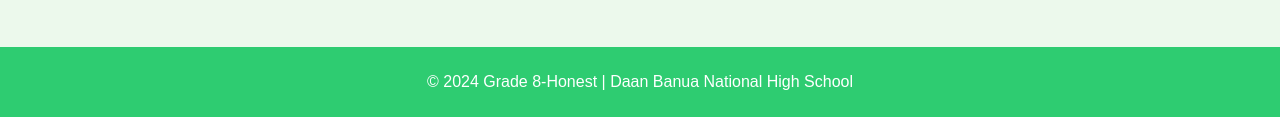
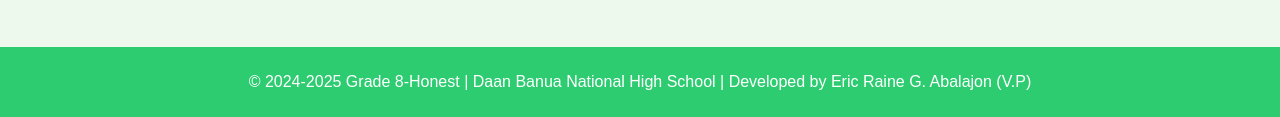
Before and after one commit to ClassicFriv/ClassicFriv.github.io, a plain HTML site: page index.html in a window 1280 px wide. Shown: the part 1192-1309 px from the top of the page. Drawn offline with Linux system fonts and the light colour scheme.

Commit message:
Update index.html

```diff
--- a/index.html
+++ b/index.html
@@ -3,7 +3,7 @@
 <head>
     <meta charset="UTF-8">
     <meta name="viewport" content="width=device-width, initial-scale=1.0">
-    <title>Grade 8-Honest</title>
+    <title>Grade 8-Honest Official Website</title>
     <link rel="stylesheet" href="styles.css">
 </head>
 <body>
@@ -63,7 +63,7 @@
     </main>
 
     <footer>
-        <p>&copy; 2024 Grade 8-Honest | Daan Banua National High School</p>
+        <p>&copy; 2024-2025 Grade 8-Honest | Daan Banua National High School | Developed by Eric Raine G. Abalajon (V.P)</p>
     </footer>
 </body>
 </html>
```
